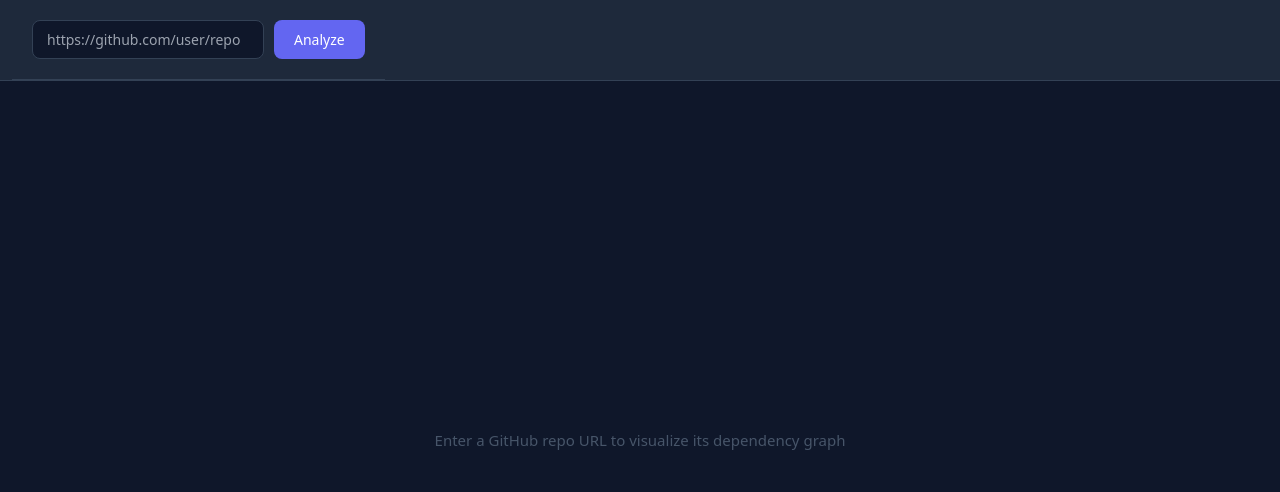
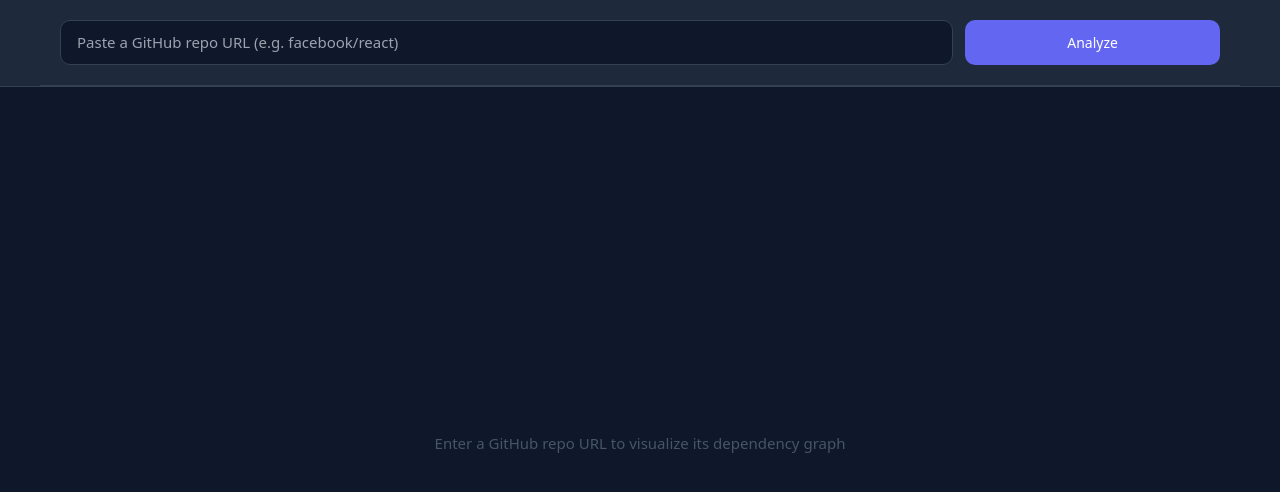
Before and after one commit to divyank0203/Repolens, a React app in the folder frontend/: page / in a window 1280 px wide. Shown: the top 492 px of the page. Built offline with nearby package versions, Linux system fonts and the light colour scheme; the HTML template or start-up script is replaced by a standard one.

Commit message:
input bar ux update

```diff
--- a/frontend/src/components/RepoInput.jsx
+++ b/frontend/src/components/RepoInput.jsx
@@ -5,32 +5,56 @@ export default function RepoInput({ onSubmit, loading }) {
 
   return (
     <div style={{
-      display: 'flex', gap: 10, padding: 20,
-      background: '#1e293b', borderBottom: '1px solid #334155'
+      display: 'flex',
+      gap: 12,
+      padding: 20,
+      background: '#1e293b',
+      borderBottom: '1px solid #334155',
+      maxWidth: '1200px',
+      margin: '0 auto',
+      width: '100%',
     }}>
+
       <input
         value={url}
         onChange={e => setUrl(e.target.value)}
-        placeholder="https://github.com/user/repo"
+        placeholder="Paste a GitHub repo URL (e.g. facebook/react)"
+        onKeyDown={e => e.key === 'Enter' && onSubmit(url)}
         style={{
-          flex: 1, padding: '8px 14px', borderRadius: 8,
-          background: '#0f172a', border: '1px solid #334155',
-          color: '#f1f5f9', fontSize: 14, outline: 'none',
+          flex: 4,
+          minWidth: '600px',
+          padding: '10px 16px',
+          borderRadius: 10,
+          background: '#0f172a',
+          border: '1px solid #334155',
+          color: '#f1f5f9',
+          fontSize: 15,
+          outline: 'none',
+          transition: 'border 0.2s ease',
         }}
-        onKeyDown={e => e.key === 'Enter' && onSubmit(url)}
+        onFocus={e => e.target.style.border = '1px solid #6366f1'}
+        onBlur={e => e.target.style.border = '1px solid #334155'}
       />
+
       <button
         onClick={() => onSubmit(url)}
         disabled={loading}
         style={{
-          padding: '8px 20px', borderRadius: 8, border: 'none',
+          flex: 1,
+          padding: '10px 20px',
+          borderRadius: 10,
+          border: 'none',
           background: loading ? '#475569' : '#6366f1',
-          color: '#fff', cursor: loading ? 'not-allowed' : 'pointer',
-          fontSize: 14, fontWeight: 500,
+          color: '#fff',
+          cursor: loading ? 'not-allowed' : 'pointer',
+          fontSize: 14,
+          fontWeight: 500,
+          transition: 'background 0.2s ease',
         }}
       >
         {loading ? 'Analyzing...' : 'Analyze'}
       </button>
+
     </div>
   );
 }
```
